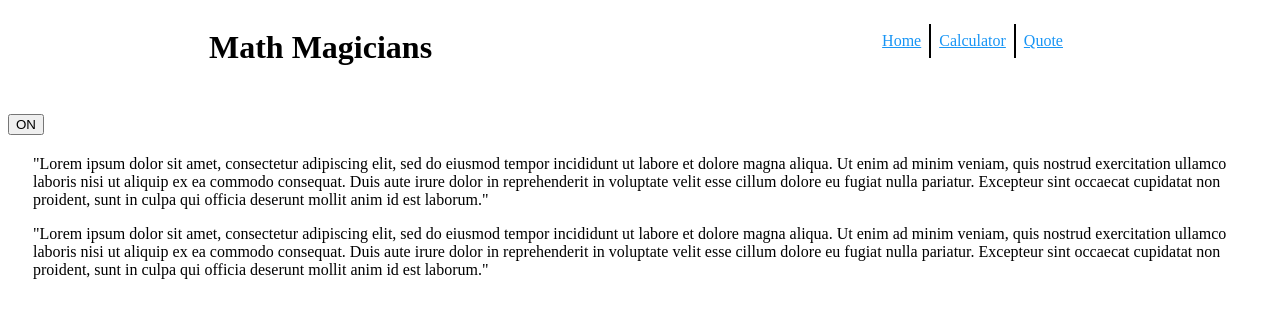
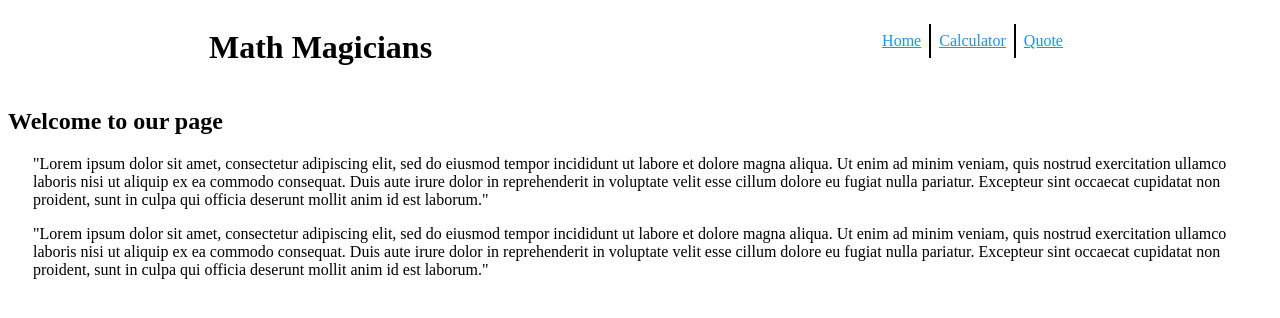
Before and after one commit to luis-pomare/math-magicians, a React (Create React App) app: page / in a window 1280 px wide. Shown: the top 318 px of the page. Built offline with nearby package versions, Linux system fonts and the light colour scheme.

Commit message:
Eliminate toggle button from homepage

```diff
--- a/src/components/home.js
+++ b/src/components/home.js
@@ -1,9 +1,8 @@
 import React from 'react';
-import ToggleButton from './toggleButton';
 
 const Home = () => (
   <>
-    <h2><ToggleButton /></h2>
+    <h2>Welcome to our page</h2>
     <p>
       &quot;Lorem ipsum dolor sit amet, consectetur adipiscing elit, sed do
       eiusmod tempor incididunt ut labore et dolore magna aliqua. Ut enim ad
```
